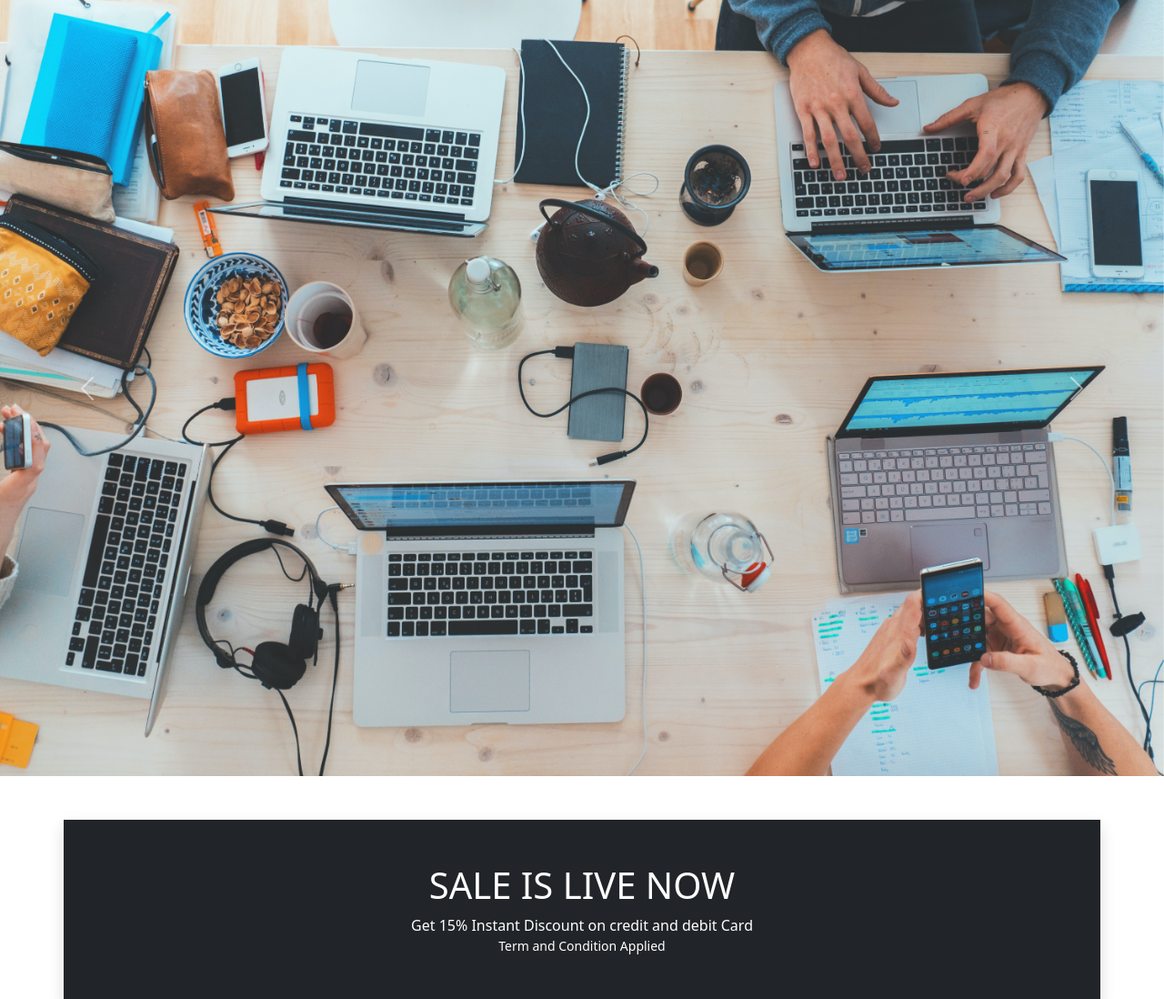
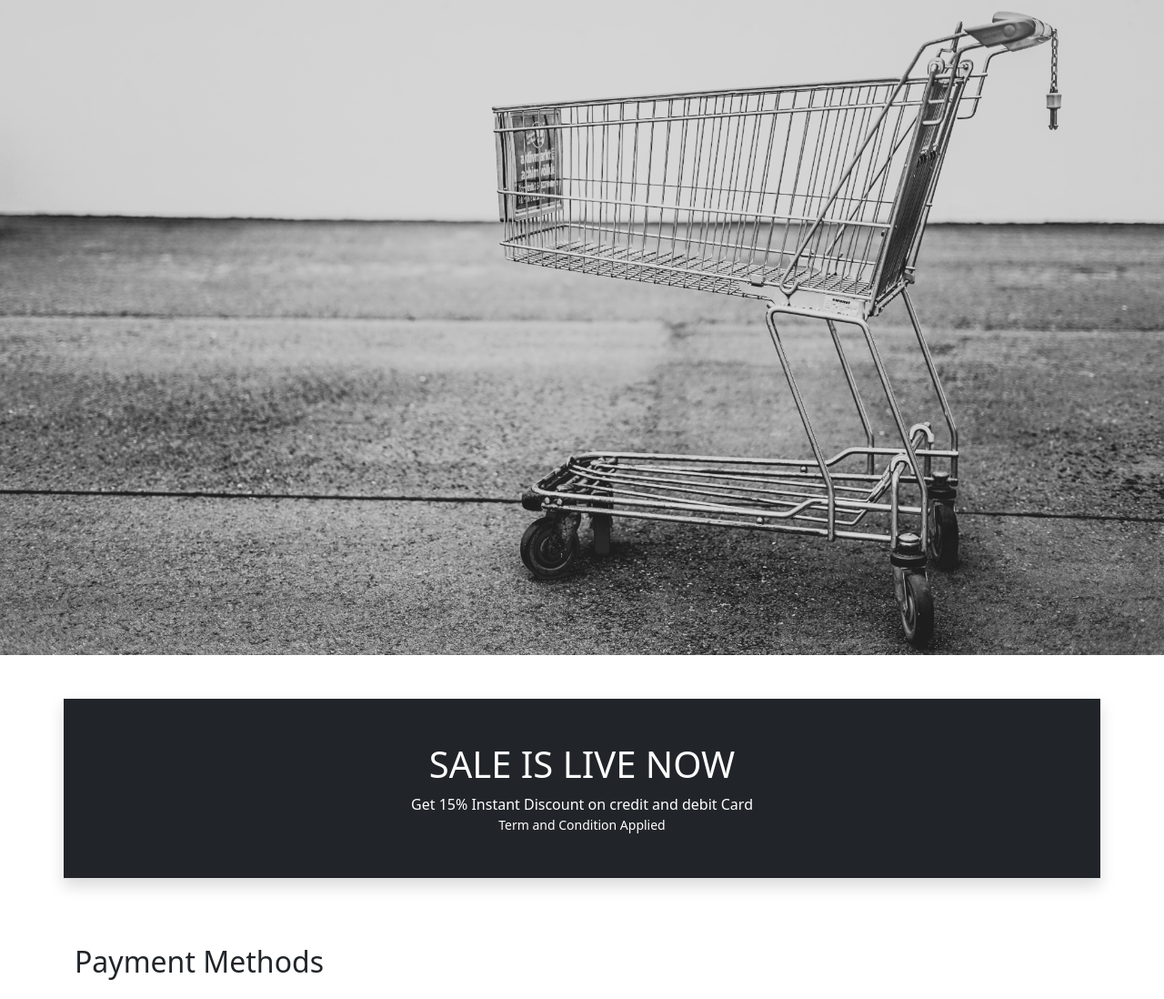
Before and after one commit to shahbakhat/shopify, a Django app: page / in a window 1280 px wide. Shown: the part 56-1154 px from the top of the page at 91% size. Run offline with Django 4.2, Linux system fonts and the light colour scheme; data that the repository does not hold is empty; some libraries are stand-ins or nearby versions.

Commit message:
Refactor banner page

```diff
--- a/main/templates/main/index.html
+++ b/main/templates/main/index.html
@@ -4,23 +4,12 @@
 
 {% block banner_slider %}
 <!--Banner Slider-->
- <div id="carouselExampleControls" class="carousel slide" data-bs-ride="carousel">
-  <div class="carousel-inner">
-    <div class="carousel-item active">
-      <img src="{% static 'main/images/banner/bg1.jpg' %}" class="d-block w-100" alt="...">
-    </div>
-    <div class="carousel-item">
-      <img src="{% static 'main/images/banner/bg2.jpg' %}" class="d-block w-100" alt="...">
+ <div>
+  <div>
+    <div>
+      <img src="{% static 'main/images/banner/background.jpg' %}" class="d-block w-100" alt="...">
     </div>
   </div>
-  <a class="carousel-control-prev" href="#carouselExampleControls" role="button" data-bs-slide="prev">
-    <span class="carousel-control-prev-icon" aria-hidden="true"></span>
-    <span class="visually-hidden">Previous</span>
-  </a>
-  <a class="carousel-control-next" href="#carouselExampleControls" role="button" data-bs-slide="next">
-    <span class="carousel-control-next-icon" aria-hidden="true"></span>
-    <span class="visually-hidden">Next</span>
-  </a>
 </div>
 <!-- End Banner Slider -->
 {% endblock banner_slider %}
```
Also changed, not shown: db.sqlite3, main/static/main/images/banner/background.jpg (added).
